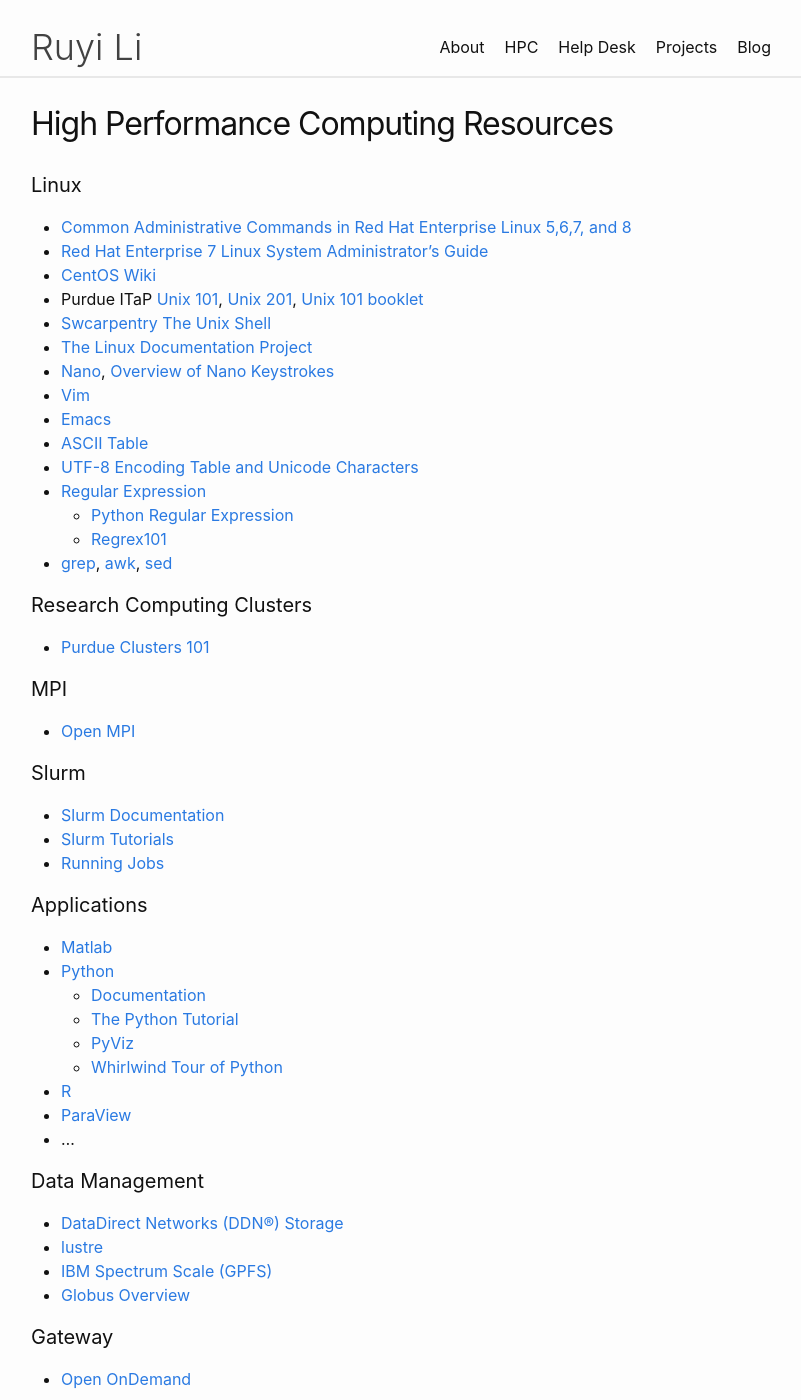
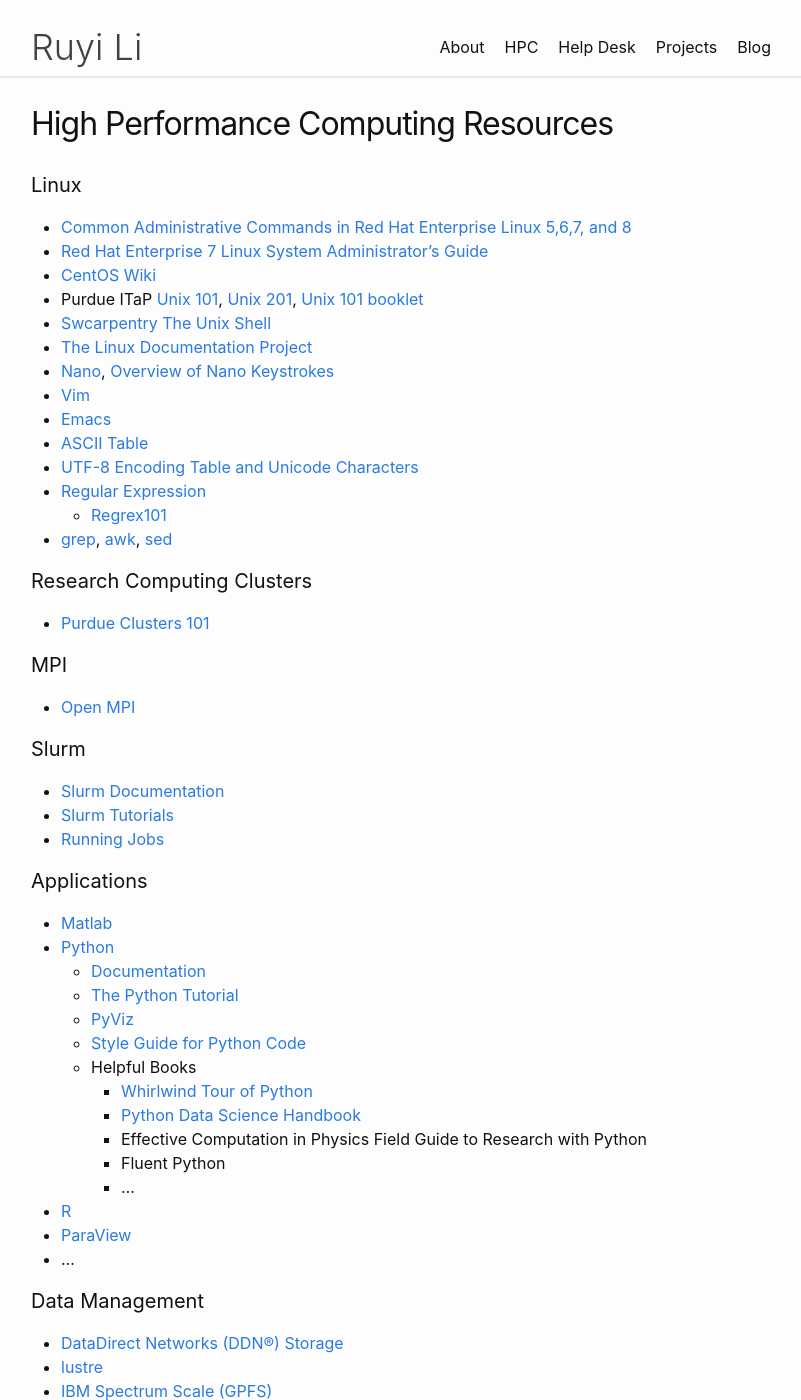
Before and after one commit to Ruyi95/Ruyi95.github.io, a Jekyll site: the page built from HPC.markdown, in a window 1280 px wide and 1400 px high. Shown: the whole window, without its empty margins (239-1040 px from the left). Built offline with Jekyll 4.4.1, drawn with Linux system fonts in a browser that asks for light colours.

Commit message:
Python links added.

```diff
--- a/HPC.markdown
+++ b/HPC.markdown
@@ -17,8 +17,7 @@ permalink: /HPC/
 - <a href="https://en.wikipedia.org/wiki/ASCII" target="_blank">ASCII Table</a>
 - <a href="https://www.utf8-chartable.de" target="_blank">UTF-8 Encoding Table and Unicode Characters</a>
 - <a href="https://en.wikipedia.org/wiki/Regular_expression" target="_blank">Regular Expression</a>
-  - <a href="https://docs.python.org/3/library/re.html" target="_blank">Python Regular Expression</a>
-  - <a href="https://regex101.com" target="_blank">Regrex101</a>
+   - <a href="https://regex101.com" target="_blank">Regrex101</a>
 - <a href="https://www.gnu.org/software/grep/manual/grep.html" target="_blank">grep</a>, <a href="https://en.wikipedia.org/wiki/AWK" target="_blank">awk</a>, <a href="https://www.gnu.org/software/sed/manual/sed.html" target="_blank">sed</a>
 
 #### Research Computing Clusters ####
@@ -40,7 +39,13 @@ permalink: /HPC/
   - <a href="https://doc.python.org/3/" target="_blank">Documentation</a>
   - <a href="https://docs.python.org/3/tutorial/index.html" target="_blank">The Python Tutorial</a>
   - <a href="https://pyviz.org/index.html" target="_blank">PyViz</a>
-  - <a href="https://jakevdp.github.io/WhirlwindTourOfPython/" target="_blank">Whirlwind Tour of Python</a>
+  - <a href="https://www.python.org/dev/preps/pep-0008/" target="_blank">Style Guide for Python Code</a>
+  - Helpful Books
+     - <a href="https://jakevdp.github.io/WhirlwindTourOfPython/" target="_blank">Whirlwind Tour of Python</a>
+     - <a href="https://jakevdp.github.io/PythonDataScienceHandbook/" target="_blank">Python Data Science Handbook</a>
+     - Effective Computation in Physics Field Guide to Research with Python
+     - Fluent Python
+     - ...
 - <a href="https://www.r-project.org" target="_blank">R</a>
 - <a href="https://www.paraview.org" target="_blank">ParaView</a>
 - ...
```
